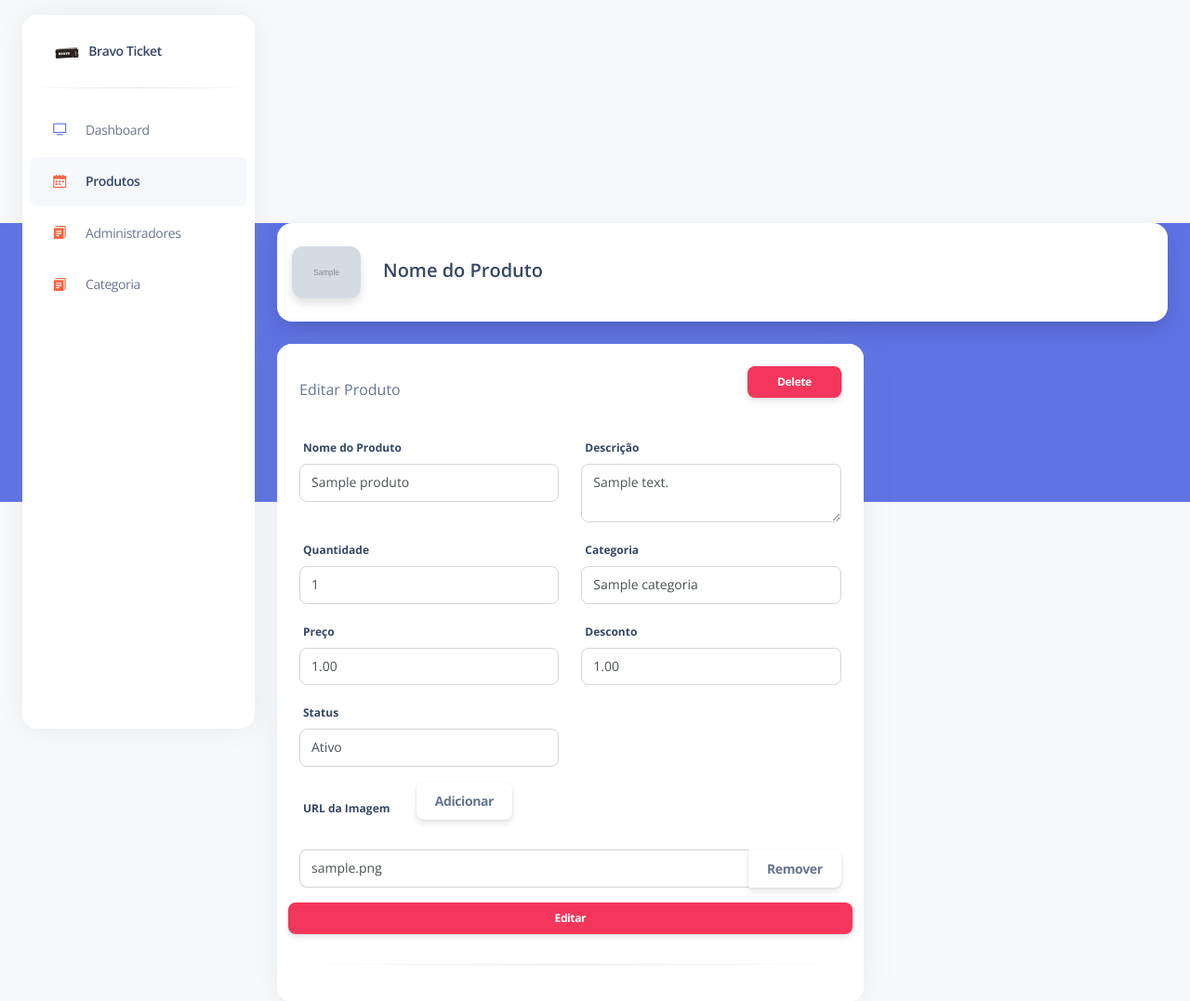
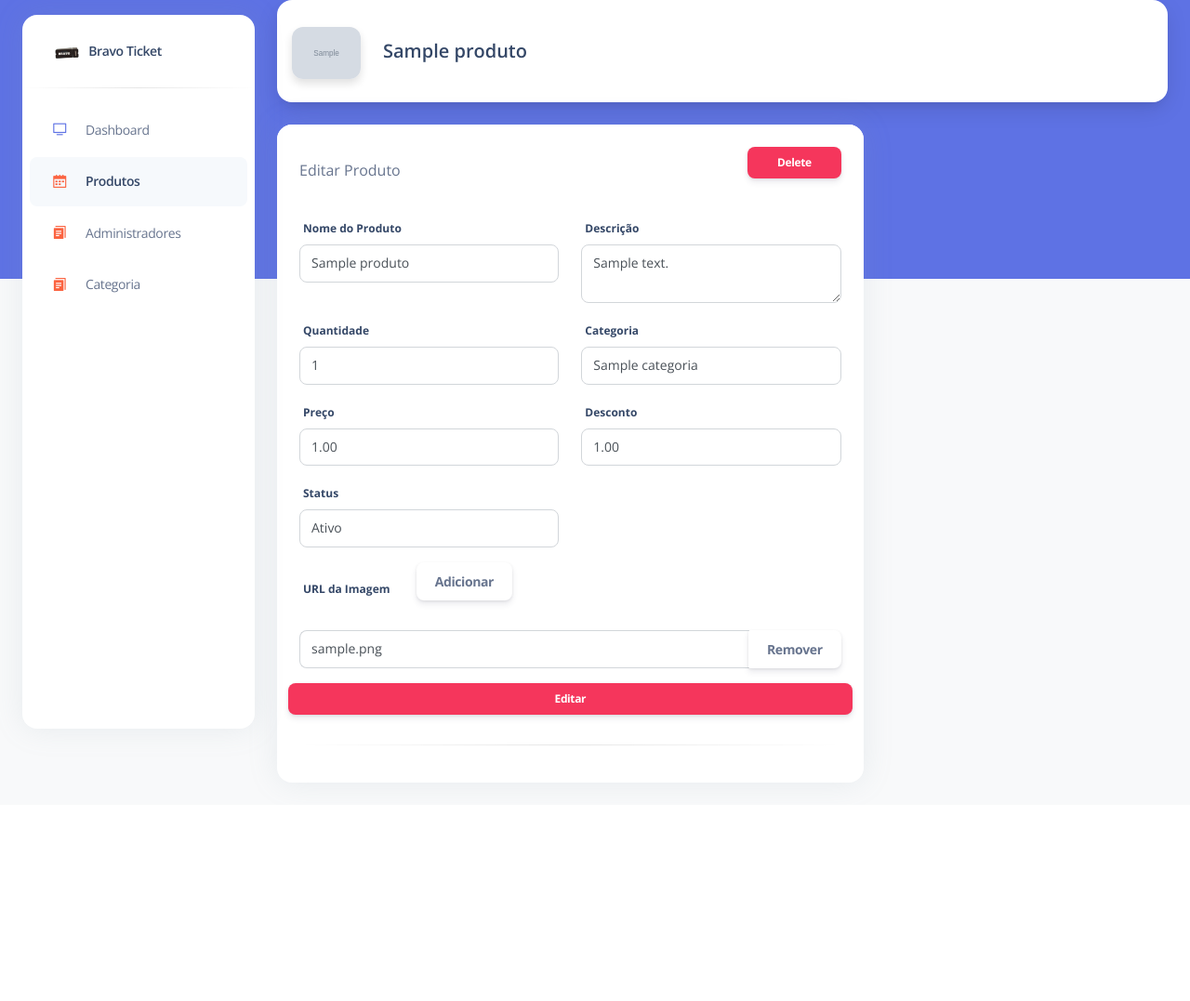
Before and after one commit to IgorFreitasRocha/crud_ingresso, a PHP site: page /editar_produto.php?id=1 in a window 1280 px wide. Shown: the top 1077 px of the page at 93% size. After the commit the page ends 851 px from the top, so only its background shows below. Run offline with PHP 8.4, Linux system fonts and the light colour scheme; the visitor is signed in with stand-in values (Sample User, id 1); tables that the repository leaves empty hold one stand-in row (values such as "Sample post"); grey boxes marked "Sample" are stand-in pictures; some libraries are stand-ins or nearby versions.

Commit message:
Coreção em barra branca, editar produtos

```diff
--- a/CRUD/pages/editar_produto.php
+++ b/CRUD/pages/editar_produto.php
@@ -293,12 +293,11 @@ function adicionarEstoque($pdo, $PRODUTO_ID, $PRODUTO_QTD)
     echo "Erro: " . $erro->getMessage();
   }
 }
-
-require_once('../layouts/inicio.php');
 ?>
 
-<div class="card shadow-lg mx-4 card-profile-bottom">
-  <div class="card-body p-3">
+<?php require_once('../layouts/inicio.php'); ?>
+<div class="card shadow-lg mx-4">
+  <div class="card-body p-3 mt-1">
     <div class="row gx-4">
       <div class="col-auto">
         <div class="avatar avatar-xl position-relative">
@@ -314,7 +313,7 @@ require_once('../layouts/inicio.php');
       <div class="col-auto my-auto">
         <div class="h-100">
           <h5 class="mb-1">
-            Nome do Produto
+          <?php echo $produto['PRODUTO_NOME'] ?>
           </h5>
         </div>
       </div>
--- a/CRUD/pages/listar_produto.php
+++ b/CRUD/pages/listar_produto.php
@@ -261,7 +261,7 @@ if (isset($_GET['busca'])){
                       $imgCount = 0; // Inicializa o contador de imagens
                         foreach ($imagens as $imagem) {
                           ?>
-                          <img src="<?php echo $imagem['IMAGEM_URL']; ?>" alt="<?php echo htmlspecialchars($produto['PRODUTO_NOME']); ?>" width="40" onerror="this.onerror=null;this.src='https://alumfer.com.br/assets/alumfer/imagens/not-available.png';this.alt='Img erro'">
+                          <img src="<?php echo $imagem['IMAGEM_URL']; ?>" alt="<?php echo htmlspecialchars($produto['PRODUTO_NOME']); ?>" width="60" onerror="this.onerror=null;this.src='https://alumfer.com.br/assets/alumfer/imagens/not-available.png';this.alt='Img erro'">
                           <?php
                             $imgCount++; // Incrementa o contador de imagens
                             if ($imgCount > 4) {
```
